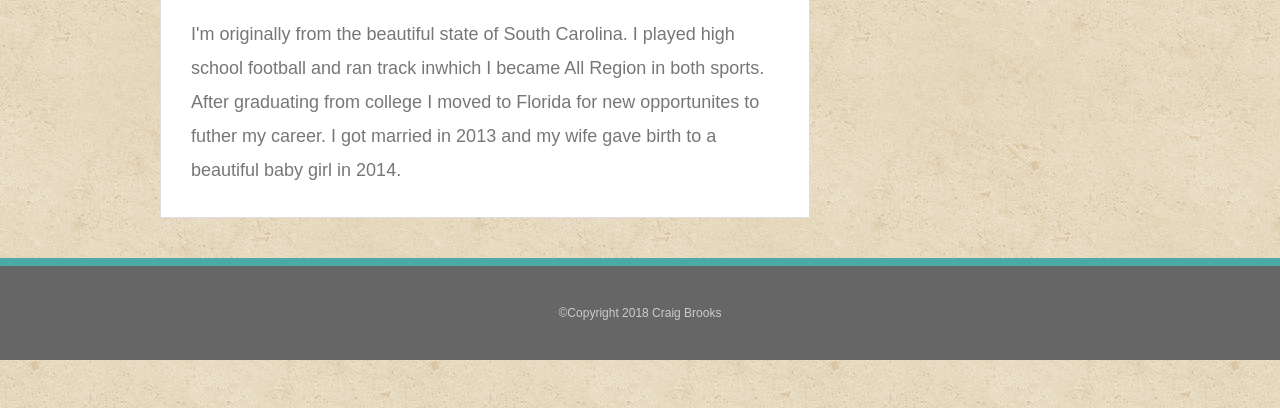
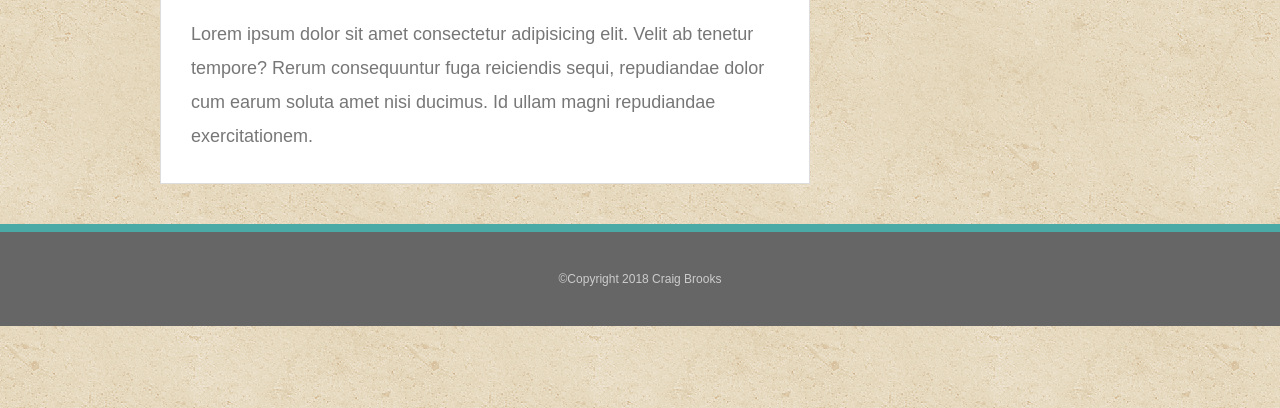
Before and after one commit to cbrooksc/Responsive-Portfolio, a plain HTML site: page index.html in a window 1280 px wide. Shown: the part 392-800 px from the top of the page. Drawn offline with Linux system fonts and the light colour scheme.

Commit message:
Add content

```diff
--- a/index.html
+++ b/index.html
@@ -29,11 +29,9 @@
            I have worked in the IT industry since 2006 and I'm currently working as a SQL Developer.
         </p>
 
-        <p>I'm originally from the beautiful state of South Carolina.
-            I played high school football and ran track inwhich I became All
-            Region in both sports. After graduating from college I moved to
-            Florida for new opportunites to futher my career. I got married
-            in 2013 and my wife gave birth to a beautiful baby girl in 2014.
+        <p> Lorem ipsum dolor sit amet consectetur adipisicing elit. Velit ab tenetur tempore? Rerum consequuntur fuga reiciendis
+             sequi, repudiandae dolor cum earum soluta amet nisi ducimus. Id ullam magni repudiandae exercitationem.
+
         </p>
     </section>
 
```
